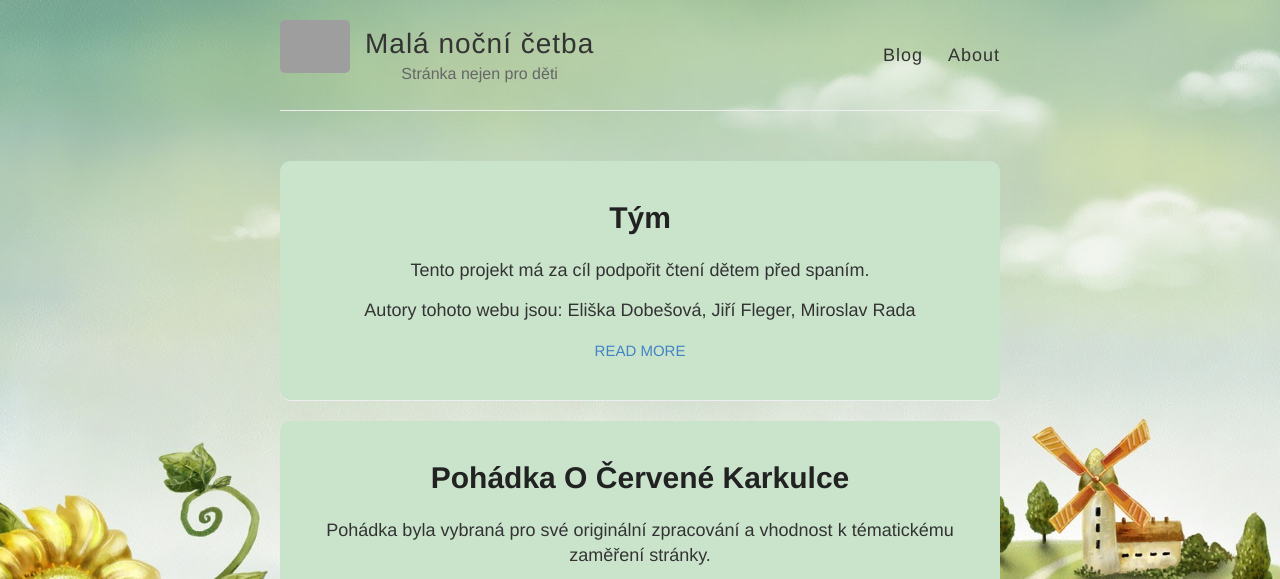
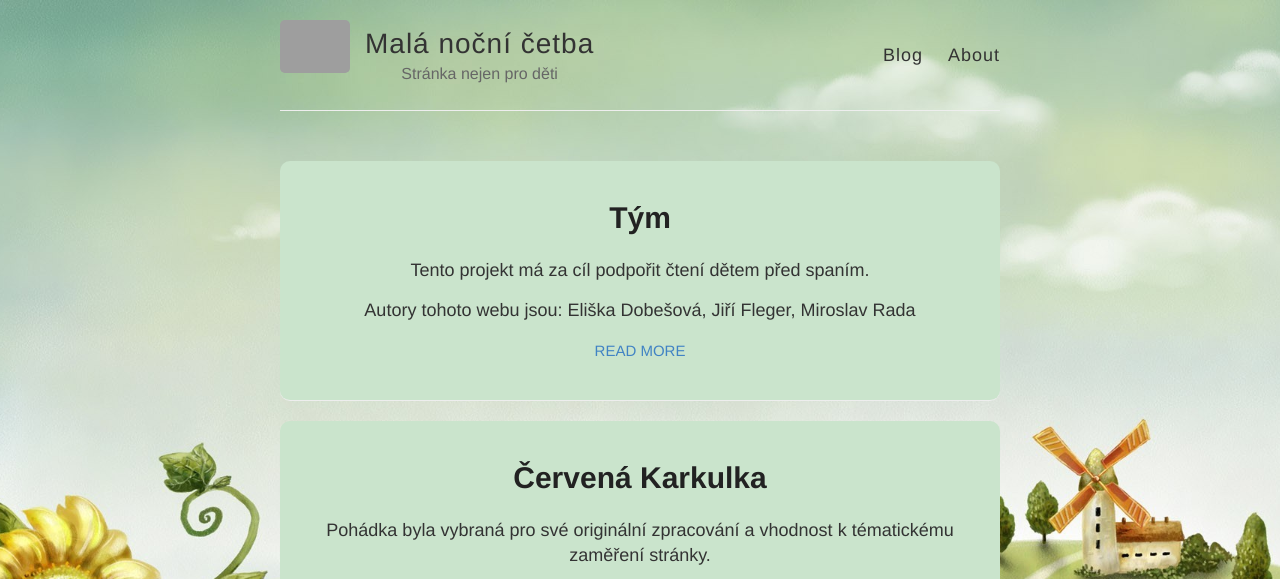
Before and after one commit to 450000/450000.github.io, a Jekyll site: the page built from index.html, in a window 1280 px wide, cut to the strip 0-579 px from the top of the page. Built offline with Jekyll 4.4.1, drawn with Linux system fonts in a browser that asks for light colours; grey boxes are pictures that could not be loaded.

Commit message:
Pridan front matter

```diff
--- a/_posts/2016-04-12-Pohádka-o-Červené-Karkulce.html
+++ b/_posts/2016-04-12-Pohádka-o-Červené-Karkulce.html
@@ -1,3 +1,8 @@
+---
+layout: post
+title: Červená Karkulka
+---
+
 <!DOCTYPE html>
 <html>
 <head>
```
